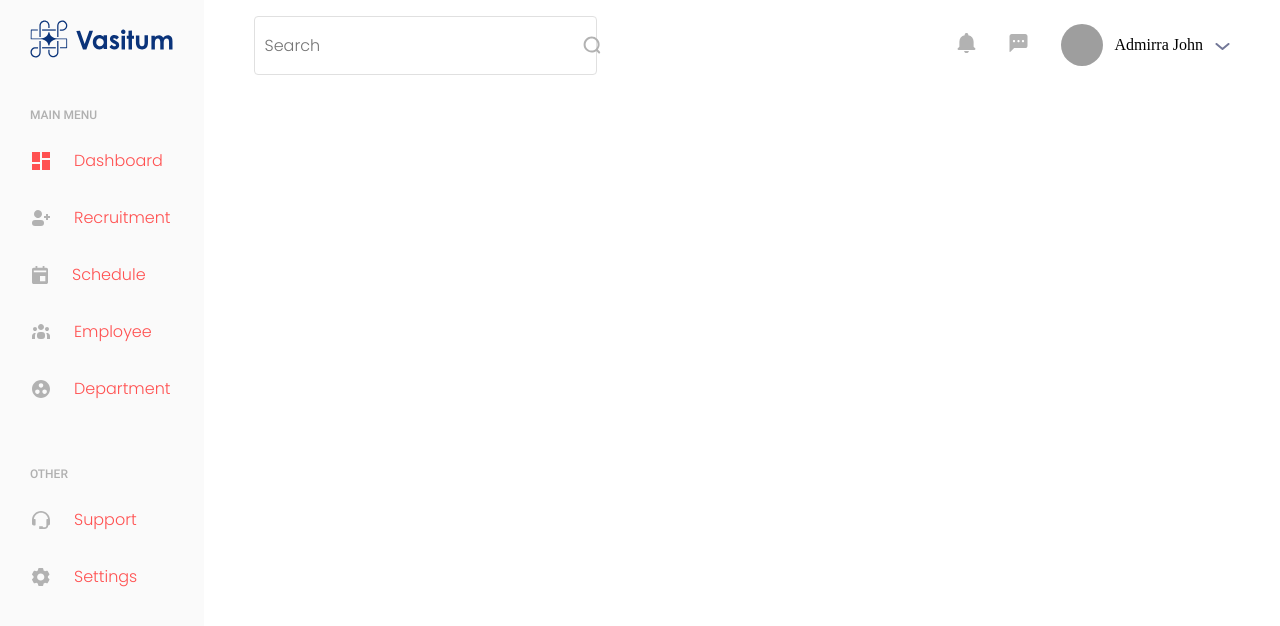
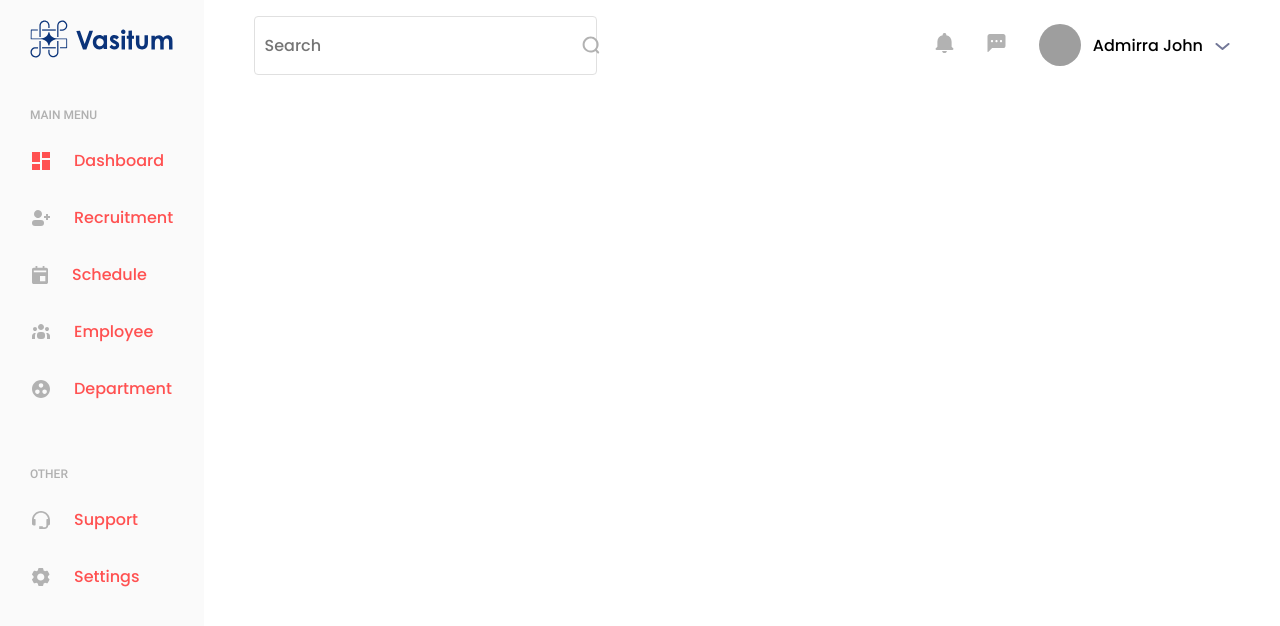
Before and after one commit to 4bdullah7eeshan/shoshin-tech-assignment, a React (Vite) app: page / in a window 1280 px wide. Shown: the top 626 px of the page. Built offline with nearby package versions, Linux system fonts and the light colour scheme; grey boxes are pictures that could not be loaded.

Commit message:
style: change user names font styles as per specs

```diff
--- a/src/components/UserProfile/UserProfile.module.css
+++ b/src/components/UserProfile/UserProfile.module.css
@@ -1,3 +1,17 @@
+@font-face {
+    font-family: Poppins;
+    src: url(../../../public/assets/fonts/Poppins/Poppins-Medium.ttf);
+}
+
+.userProfile {
+    --color-border: #E0E0E0;
+    --color-text: #B3B3B3;
+
+    --font-poppins: Poppins, system-ui, sans-serif;
+
+    --font-weight-medium: 500;
+}
+
 .userProfile {
     display: flex;
     align-items: center;
@@ -9,3 +23,9 @@
     height: 42px;
     border-radius: 50%;
 }
+
+.userName {
+    font-family: var(--font-poppins);
+    font-weight: var(--font-weight-medium);
+    font-size: 1rem;
+}
```
